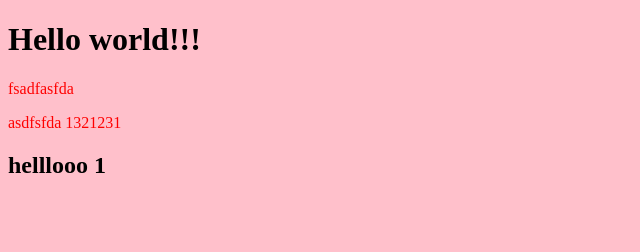
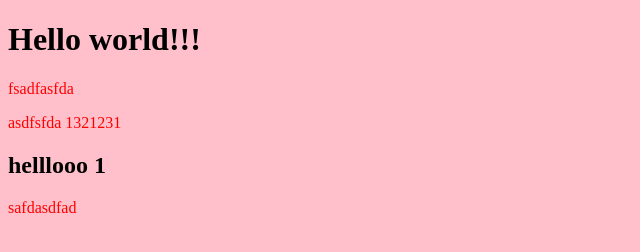
Before and after one commit to levashoffffff/gitttest2, a plain HTML site: page index.html in a window 1280 px wide. Shown: the full height of the page, 0-640 px from the left. Drawn offline with Linux system fonts and the light colour scheme.

Commit message:
Новая ветка

```diff
--- a/index.html
+++ b/index.html
@@ -11,5 +11,6 @@
     <p>fsadfasfda</p>
     <p>asdfsfda 1321231</p>
     <h2>helllooo 1</h2>
+    <p>safdasdfad</p>
 </body>
 </html>
```
